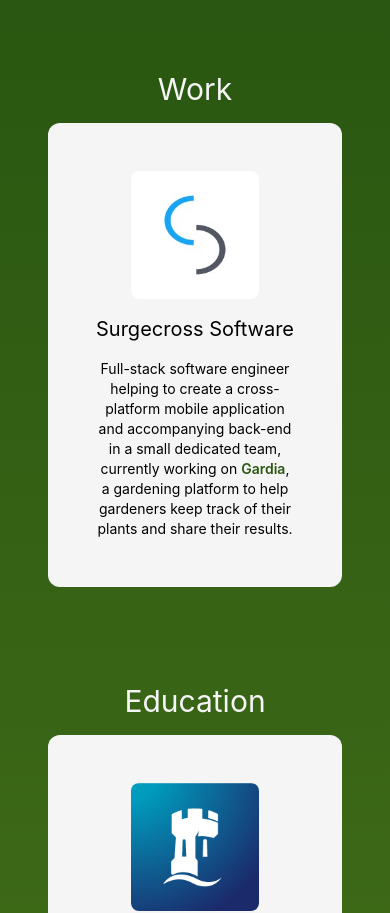
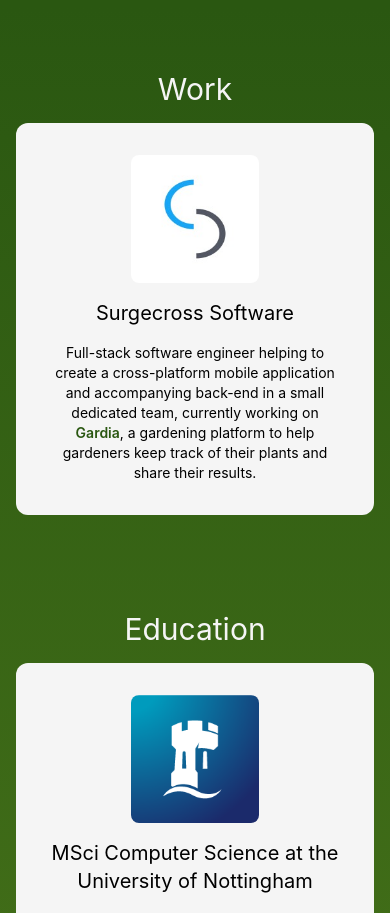
Before and after one commit to aidandagnall/aidandagnall.github.io, a React (Create React App) app: page / in a window 390 px wide. Shown: the part 900-1813 px from the top of the page. Built offline with nearby package versions, Linux system fonts and the light colour scheme; the HTML template or start-up script is replaced by a standard one.

Commit message:
Fix margins on small screens

```diff
--- a/src/components/ProjectCard.jsx
+++ b/src/components/ProjectCard.jsx
@@ -1,6 +1,6 @@
 function ProjectCard(props) {
     return (
-        <div className="bg-bg md:mx-32 mx-12 my-8 rounded-xl p-12">
+        <div className="bg-bg md:mx-32 sm:mx-12 mx-4 my-8 rounded-xl md:p-12 p-8">
             <div className="flex flex-col justify-center">
 
                 <div className="flex sm:flex-row flex-col sm:justify-between justify-center sm:space-x-8 w-full">
```
